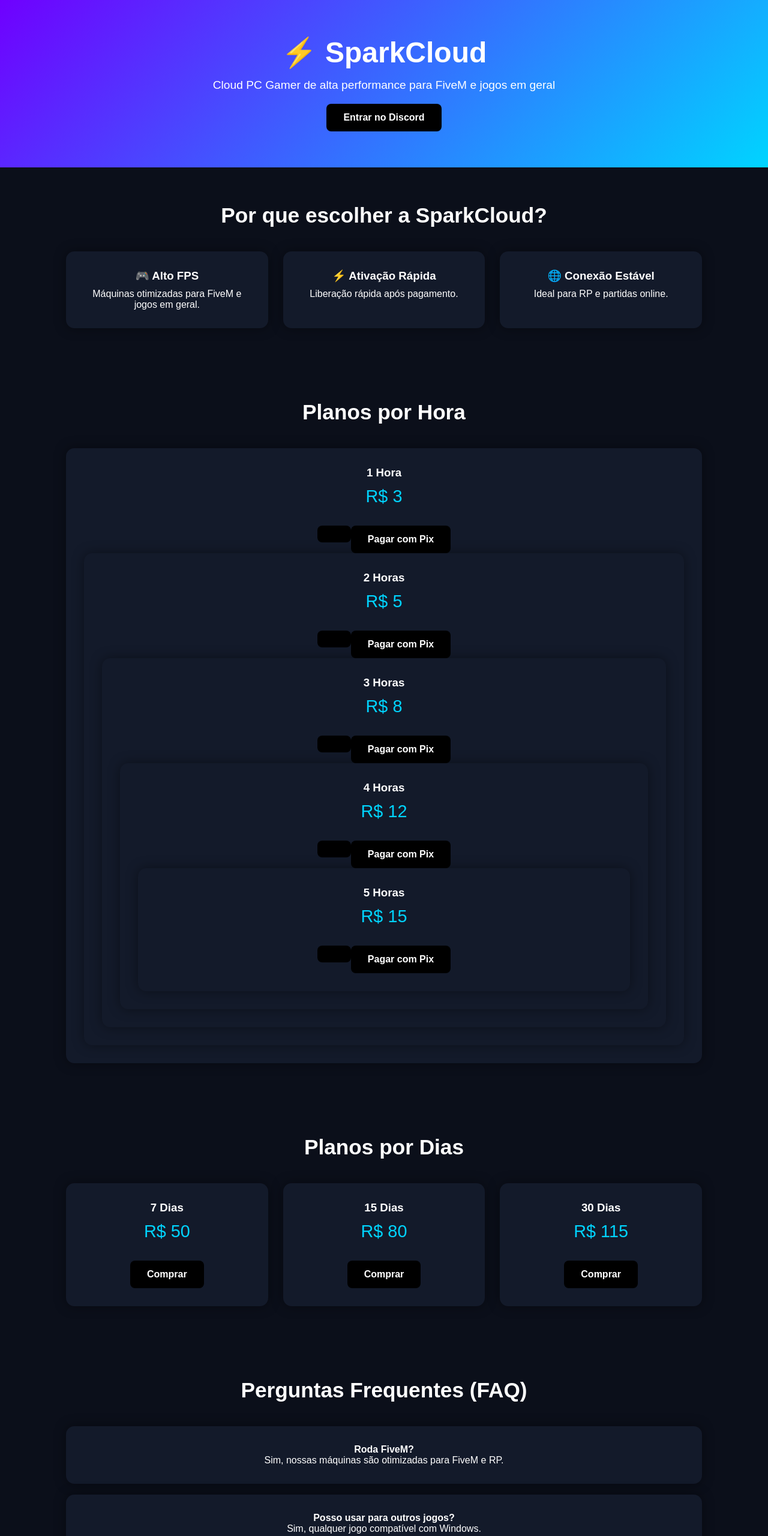
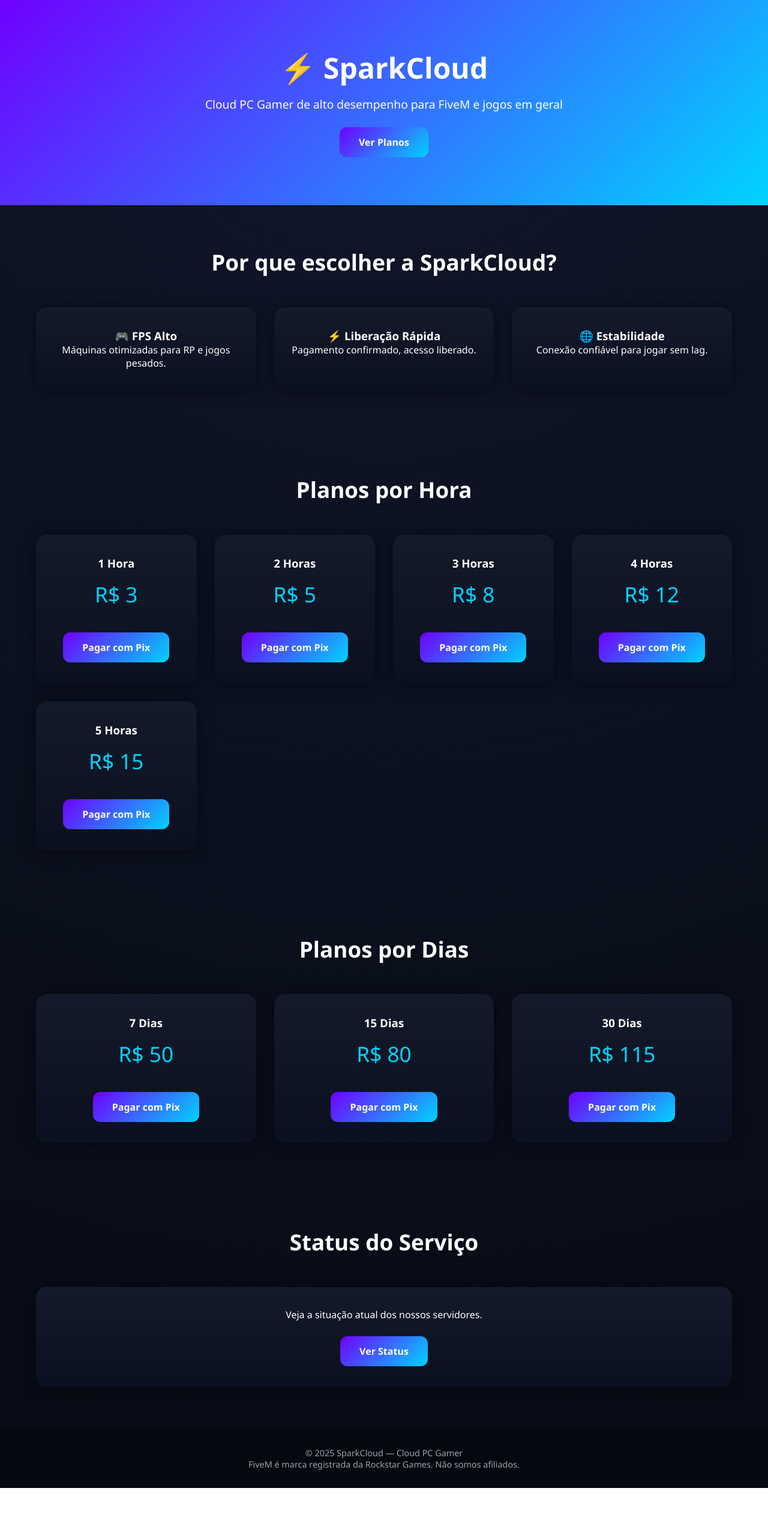
Before and after one commit to vreiss2009-glitch/sparkcloud, a plain HTML site: page index.html in a window 1280 px wide. Shown: the top 2560 px of the page at 60% size. After the commit the page ends 2480 px from the top, so only its background shows below. Drawn offline with Linux system fonts and the light colour scheme.

Commit message:
Update index.html

```diff
--- a/index.html
+++ b/index.html
@@ -2,126 +2,187 @@
 <head>
   <meta charset="UTF-8" />
   <meta name="viewport" content="width=device-width, initial-scale=1.0" />
-  <title>SparkCloud | Cloud PC Gamer</title>
-  <style>
-    * { margin: 0; padding: 0; box-sizing: border-box; font-family: Arial, Helvetica, sans-serif; }
-    body { background: #0b0f1a; color: #ffffff; }
-    header { background: linear-gradient(135deg, #6f00ff, #00d4ff); padding: 60px 20px; text-align: center; }
+  <title>SparkCloud | Cloud PC Gamer</title>  <style>
+    * { margin:0; padding:0; box-sizing:border-box; font-family: 'Segoe UI', Arial, sans-serif; }
+
+    body {
+      background: radial-gradient(circle at top, #11162a, #070b14);
+      color: #fff;
+    }
+
+    header {
+      padding: 80px 20px;
+      text-align: center;
+      background: linear-gradient(135deg, #6f00ff, #00d4ff);
+      animation: fadeIn 1.2s ease-in;
+    }
+
     header h1 { font-size: 3rem; }
     header p { margin-top: 15px; font-size: 1.2rem; }
-    .btn { margin-top: 20px; display: inline-block; padding: 14px 28px; background: #000; color: #fff; text-decoration: none; border-radius: 8px; font-weight: bold; }
-    section { padding: 60px 20px; max-width: 1100px; margin: auto; }
-    h2 { text-align: center; margin-bottom: 40px; font-size: 2.2rem; }
-    .features, .plans, .hours { display: grid; grid-template-columns: repeat(auto-fit, minmax(220px, 1fr)); gap: 25px; }
-    .card { background: #131a2a; padding: 30px; border-radius: 14px; box-shadow: 0 0 20px rgba(0,0,0,0.4); text-align: center; }
-    .card h3 { margin-bottom: 10px; }
-    .price { font-size: 1.8rem; margin: 12px 0; color: #00d4ff; }
-    footer { background: #070b14; padding: 30px; text-align: center; font-size: 0.9rem; }/* Mobile */
-@media (max-width: 600px) {
-  header h1 { font-size: 2.2rem; }
-  h2 { font-size: 1.8rem; }
-  .price { font-size: 1.5rem; }
-}
 
-/* Animações Gamer */
-.card { transition: transform 0.3s ease, box-shadow 0.3s ease; }
-.card:hover { transform: translateY(-8px); box-shadow: 0 0 25px rgba(0,212,255,0.6); }
-header { animation: fadeIn 1.2s ease-in; }
-section { animation: fadeUp 1s ease-in; }
-@keyframes fadeIn { from { opacity:0 } to { opacity:1 } }
-@keyframes fadeUp { from { opacity:0; transform: translateY(20px);} to { opacity:1; transform: translateY(0);} }
+    .btn {
+      display: inline-block;
+      margin-top: 25px;
+      padding: 14px 32px;
+      border-radius: 12px;
+      background: linear-gradient(135deg, #6f00ff, #00d4ff);
+      color: #fff;
+      text-decoration: none;
+      font-weight: bold;
+      transition: transform .2s ease, box-shadow .2s ease;
+      cursor: pointer;
+    }
 
-  </style>
-</head>
+    .btn:hover {
+      transform: translateY(-3px);
+      box-shadow: 0 0 25px rgba(0,212,255,.6);
+    }
+
+    section {
+      padding: 70px 20px;
+      max-width: 1200px;
+      margin: auto;
+      animation: fadeUp 1s ease-in;
+    }
+
+    h2 { text-align:center; font-size:2.3rem; margin-bottom:50px; }
+
+    .grid {
+      display: grid;
+      grid-template-columns: repeat(auto-fit, minmax(230px,1fr));
+      gap: 30px;
+    }
+
+    .card {
+      background: linear-gradient(180deg, #131a2a, #0b1020);
+      padding: 35px 25px;
+      border-radius: 18px;
+      text-align: center;
+      box-shadow: 0 0 25px rgba(0,0,0,.5);
+      transition: transform .3s ease, box-shadow .3s ease;
+      position: relative;
+      overflow: hidden;
+    }
+
+    .card::before {
+      content: "";
+      position: absolute;
+      inset: 0;
+      background: linear-gradient(120deg, transparent, rgba(0,212,255,.25), transparent);
+      opacity: 0;
+      transition: opacity .3s ease;
+    }
+
+    .card:hover::before { opacity: 1; }
+
+    .card:hover {
+      transform: translateY(-8px);
+      box-shadow: 0 0 30px rgba(111,0,255,.6);
+    }
+
+    .price {
+      font-size: 2.2rem;
+      margin: 15px 0;
+      color: #00d4ff;
+    }
+
+    footer {
+      background:#05080f;
+      padding:30px 20px;
+      text-align:center;
+      font-size:.9rem;
+      color:#9ca3af;
+    }
+
+    /* MODAL PIX */
+    .modal {
+      display:none;
+      position:fixed;
+      inset:0;
+      background:rgba(0,0,0,.85);
+      align-items:center;
+      justify-content:center;
+      z-index:999;
+    }
+
+    .modal-content {
+      background: linear-gradient(180deg, #141a33, #0b1020);
+      border-radius: 20px;
+      padding: 35px;
+      max-width: 420px;
+      width: 100%;
+      text-align: center;
+      animation: fadeUp .4s ease;
+      box-shadow: 0 0 40px rgba(0,212,255,.5);
+    }
+
+    .modal-content h3 { margin-bottom: 15px; }
+
+    .pix-box {
+      margin: 20px 0;
+      padding: 15px;
+      border-radius: 12px;
+      background: #05080f;
+      font-weight: bold;
+      color: #00d4ff;
+      word-break: break-all;
+    }
+
+    @keyframes fadeIn { from{opacity:0} to{opacity:1} }
+    @keyframes fadeUp { from{opacity:0; transform:translateY(25px)} to{opacity:1; transform:translateY(0)} }
+
+    @media(max-width:600px){
+      header h1{font-size:2.3rem}
+      h2{font-size:1.9rem}
+    }
+  </style></head>
 <body><header>
   <h1>⚡ SparkCloud</h1>
-  <p>Cloud PC Gamer de alta performance para FiveM e jogos em geral</p>
-  <a class="btn" href="#contato">Entrar no Discord</a>
+  <p>Cloud PC Gamer de alto desempenho para FiveM e jogos em geral</p>
+  <a class="btn" href="#planos">Ver Planos</a>
 </header><section>
   <h2>Por que escolher a SparkCloud?</h2>
-  <div class="features">
-    <div class="card">
-      <h3>🎮 Alto FPS</h3>
-      <p>Máquinas otimizadas para FiveM e jogos em geral.</p>
-    </div>
-    <div class="card">
-      <h3>⚡ Ativação Rápida</h3>
-      <p>Liberação rápida após pagamento.</p>
-    </div>
-    <div class="card">
-      <h3>🌐 Conexão Estável</h3>
-      <p>Ideal para RP e partidas online.</p>
-    </div>
+  <div class="grid">
+    <div class="card"><h3>🎮 FPS Alto</h3><p>Máquinas otimizadas para RP e jogos pesados.</p></div>
+    <div class="card"><h3>⚡ Liberação Rápida</h3><p>Pagamento confirmado, acesso liberado.</p></div>
+    <div class="card"><h3>🌐 Estabilidade</h3><p>Conexão confiável para jogar sem lag.</p></div>
   </div>
-</section><section>
+</section><section id="planos">
   <h2>Planos por Hora</h2>
-  <div class="hours">
-    <div class="card"><h3>1 Hora</h3><p class="price">R$ 3</p><a class="btn" href="#contato"><a class="btn" onclick="abrirPix()">Pagar com Pix</a>
-    <div class="card"><h3>2 Horas</h3><p class="price">R$ 5</p><a class="btn" href="#contato"><a class="btn" onclick="abrirPix()">Pagar com Pix</a>
-    <div class="card"><h3>3 Horas</h3><p class="price">R$ 8</p><a class="btn" href="#contato"><a class="btn" onclick="abrirPix()">Pagar com Pix</a>
-    <div class="card"><h3>4 Horas</h3><p class="price">R$ 12</p><a class="btn" href="#contato"><a class="btn" onclick="abrirPix()">Pagar com Pix</a>
-    <div class="card"><h3>5 Horas</h3><p class="price">R$ 15</p><a class="btn" href="#contato"><a class="btn" onclick="abrirPix()">Pagar com Pix</a>
+  <div class="grid">
+    <div class="card"><h3>1 Hora</h3><p class="price">R$ 3</p><a class="btn" onclick="abrirPix()">Pagar com Pix</a></div>
+    <div class="card"><h3>2 Horas</h3><p class="price">R$ 5</p><a class="btn" onclick="abrirPix()">Pagar com Pix</a></div>
+    <div class="card"><h3>3 Horas</h3><p class="price">R$ 8</p><a class="btn" onclick="abrirPix()">Pagar com Pix</a></div>
+    <div class="card"><h3>4 Horas</h3><p class="price">R$ 12</p><a class="btn" onclick="abrirPix()">Pagar com Pix</a></div>
+    <div class="card"><h3>5 Horas</h3><p class="price">R$ 15</p><a class="btn" onclick="abrirPix()">Pagar com Pix</a></div>
   </div>
 </section><section>
   <h2>Planos por Dias</h2>
-  <div class="plans">
-    <div class="card"><h3>7 Dias</h3><p class="price">R$ 50</p><a class="btn" href="#contato">Comprar</a></div>
-    <div class="card"><h3>15 Dias</h3><p class="price">R$ 80</p><a class="btn" href="#contato">Comprar</a></div>
-    <div class="card"><h3>30 Dias</h3><p class="price">R$ 115</p><a class="btn" href="#contato">Comprar</a></div>
+  <div class="grid">
+    <div class="card"><h3>7 Dias</h3><p class="price">R$ 50</p><a class="btn" onclick="abrirPix()">Pagar com Pix</a></div>
+    <div class="card"><h3>15 Dias</h3><p class="price">R$ 80</p><a class="btn" onclick="abrirPix()">Pagar com Pix</a></div>
+    <div class="card"><h3>30 Dias</h3><p class="price">R$ 115</p><a class="btn" onclick="abrirPix()">Pagar com Pix</a></div>
   </div>
 </section><section>
-  <h2>Perguntas Frequentes (FAQ)</h2>
-  <div class="card"><strong>Roda FiveM?</strong><p>Sim, nossas máquinas são otimizadas para FiveM e RP.</p></div><br>
-  <div class="card"><strong>Posso usar para outros jogos?</strong><p>Sim, qualquer jogo compatível com Windows.</p></div><br>
-  <div class="card"><strong>Entrega é imediata?</strong><p>Após confirmação do pagamento.</p></div><br>
-  <div class="card"><strong>Qual forma de pagamento?</strong><p>Pix e checkout automático.</p></div>
-</section><section>
-  <h2>Termos de Uso</h2>
+  <h2>Status do Serviço</h2>
   <div class="card">
-    <p>• Proibido uso para atividades ilegais.<br>
-       • Proibido compartilhamento de conta.<br>
-       • Uso sujeito à disponibilidade do serviço.<br>
-       • Não nos responsabilizamos por bans em jogos.<br>
-       • Reembolso apenas em falha comprovada do serviço.</p>
-  </div>
-</section><section id="contato">
-  <h2>Entre no nosso Discord</h2>
-  <div class="card">
-    <p>Suporte rápido, dúvidas e contratação pelo Discord.</p>
-    <a class="btn" href="https://discord.gg/sparkcloud">Acessar Discord</a>
+    <p>Veja a situação atual dos nossos servidores.</p>
+    <a class="btn" href="status.html">Ver Status</a>
   </div>
 </section><footer>
   <p>© 2025 SparkCloud — Cloud PC Gamer</p>
   <p>FiveM é marca registrada da Rockstar Games. Não somos afiliados.</p>
-</footer><!-- Modal Pix --><div id="pixModal" style="display:none; position:fixed; inset:0; background:rgba(0,0,0,0.8); align-items:center; justify-content:center;">
-  <div class="card" style="max-width:400px;">
-    <h3>Pagar com Pix</h3>
+</footer><!-- MODAL PIX --><div class="modal" id="pixModal">
+  <div class="modal-content">
+    <h3>Pagamento via Pix</h3>
     <p>Banco: Nubank</p>
-    <p>Após o pagamento, entre no Discord para liberação.</p>
-    <p><strong>Chave Pix:</strong><br> viniciusreiscr@gmail.com</p>
-    <a class="btn" href="https://discord.gg/sparkcloud">Ir para o Discord</a><br><br>
+    <div class="pix-box">viniciusreiscr@gmail.com</div>
+    <p>Após o pagamento, entre no nosso Discord para liberação.</p>
+    <a class="btn" href="https://discord.gg/seuservidor">Ir para o Discord</a><br><br>
     <a class="btn" onclick="fecharPix()">Fechar</a>
   </div>
 </div><script>
   function abrirPix(){ document.getElementById('pixModal').style.display='flex'; }
   function fecharPix(){ document.getElementById('pixModal').style.display='none'; }
-
-  // Contador regressivo simples (exemplo 5 horas)
-  let tempo = 5 * 60 * 60;
-  setInterval(() => {
-    if(tempo > 0){ tempo--; }
-    const h = Math.floor(tempo/3600);
-    const m = Math.floor((tempo%3600)/60);
-    const s = tempo%60;
-    const el = document.getElementById('contador');
-    if(el) el.innerText = `Tempo restante: ${h}h ${m}m ${s}s`;
-  },1000);
-  <!-- Modal Pix -->
-<div id="pixModal"> ... </div>
-  <script>
-  function abrirPix() { ... }
-  function fecharPix() { ... }
-  // contador regressivo
-</script>
 </script></body>
-                                        </html>
+                                                                 </html>
```
